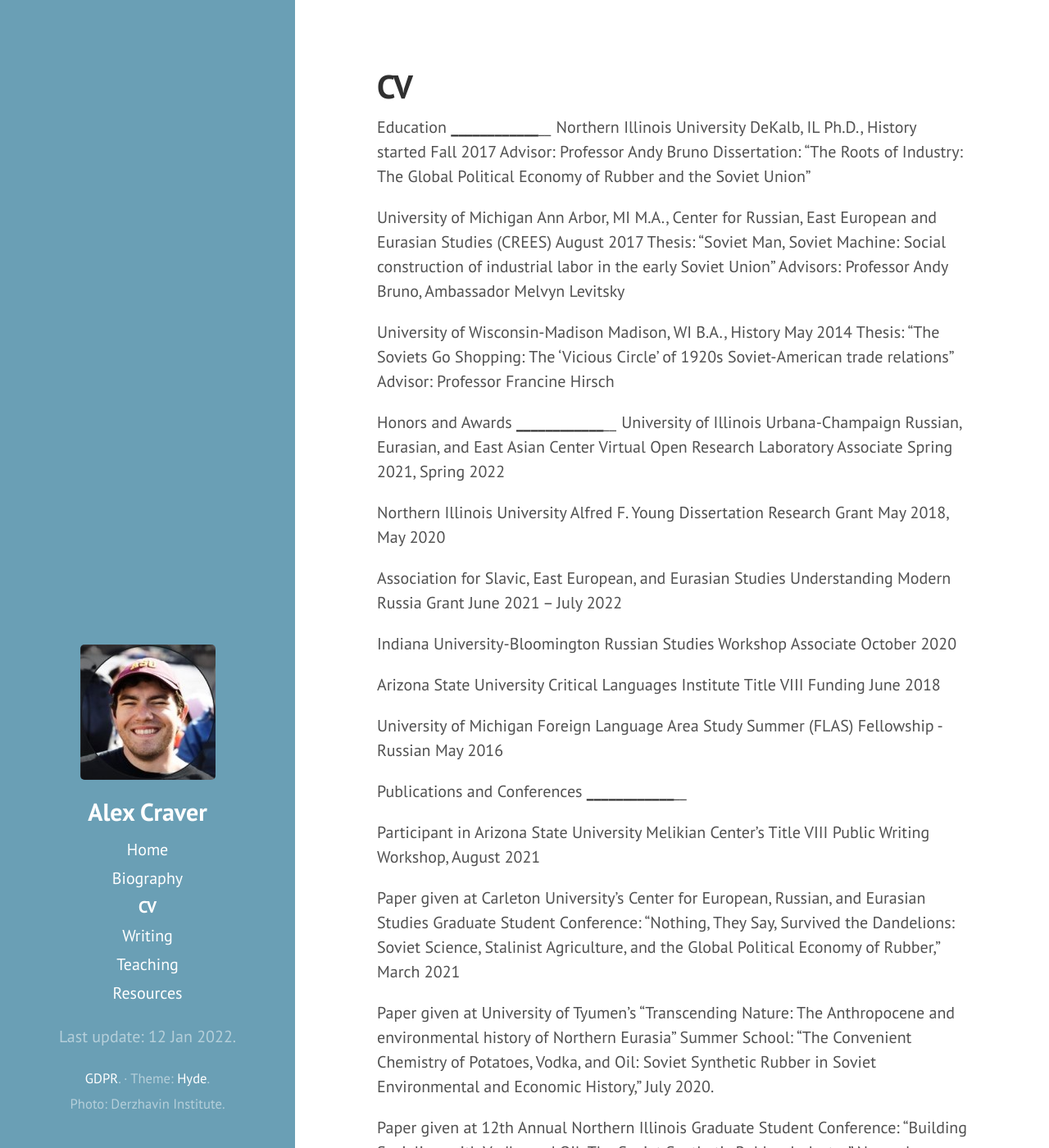
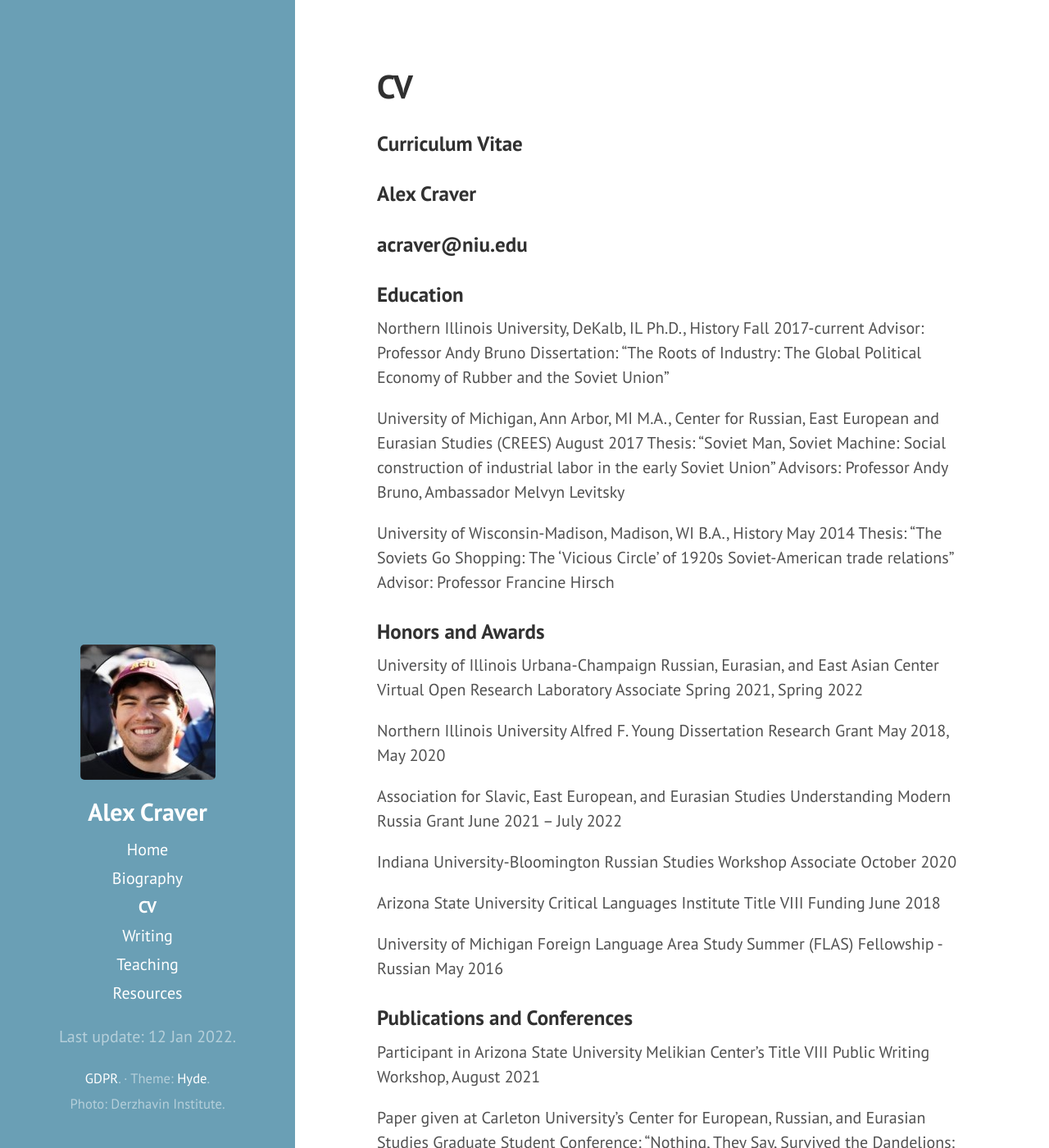
Before and after one commit to ahcraver/ahcraver.github.io, a Jekyll site: the page built from CV.md, in a window 1280 px wide and 1400 px high. Shown: the whole window at 82% size. Built offline with Jekyll 4.4.1, drawn with Linux system fonts in a browser that asks for light colours; some of the changed text lies outside the part shown.

Commit message:
Update CV.md

```diff
--- a/CV.md
+++ b/CV.md
@@ -2,39 +2,42 @@
 layout: page
 title: CV
 ---
-Education
-________________________________________
-Northern Illinois University								DeKalb, IL
-Ph.D., History											started Fall 2017
+### Curriculum Vitae
+### Alex Craver
+### acraver@niu.edu
+
+### Education
+
+Northern Illinois University, DeKalb, IL
+Ph.D., History												Fall 2017-current
 Advisor: Professor Andy Bruno
 Dissertation: “The Roots of Industry: The Global Political Economy of Rubber and the Soviet Union”
 
-University of Michigan 									Ann Arbor, MI
-M.A., Center for Russian, East European and Eurasian Studies (CREES)	August 2017
+University of Michigan, Ann Arbor, MI
+M.A., Center for Russian, East European and Eurasian Studies (CREES)					August 2017
 Thesis: “Soviet Man, Soviet Machine: Social construction of industrial labor in the early Soviet Union”
 Advisors: Professor Andy Bruno, Ambassador Melvyn Levitsky
 
-University of Wisconsin-Madison							Madison, WI
-B.A., History											May 2014
+University of Wisconsin-Madison, Madison, WI
+B.A., History												May 2014
 Thesis: “The Soviets Go Shopping: The ‘Vicious Circle’ of 1920s Soviet-American trade relations”
 Advisor: Professor Francine Hirsch
 
-Honors and Awards
-________________________________________
+### Honors and Awards
 University of Illinois Urbana-Champaign Russian, Eurasian, and East Asian Center
-Virtual Open Research Laboratory Associate						Spring 2021, Spring 2022
+Virtual Open Research Laboratory Associate								Spring 2021, Spring 2022
 
 Northern Illinois University
-Alfred F. Young Dissertation Research Grant				May 2018, May 2020
+Alfred F. Young Dissertation Research Grant								May 2018, May 2020
 
 Association for Slavic, East European, and Eurasian Studies
-Understanding Modern Russia Grant 						June 2021 – July 2022
+Understanding Modern Russia Grant 									June 2021 – July 2022
 
 Indiana University-Bloomington
-Russian Studies Workshop Associate							October 2020
+Russian Studies Workshop Associate									October 2020
 
 Arizona State University Critical Languages Institute
-Title VIII Funding										June 2018
+Title VIII Funding											June 2018
 
 University of Michigan
 Foreign Language Area Study Summer (FLAS) Fellowship - Russian 	May 2016
@@ -43,9 +46,7 @@ Foreign Language Area Study Summer (FLAS) Fellowship - Russian 	May 2016
 
 
 
-Publications and Conferences
-________________________________________
-
+### Publications and Conferences
 Participant in Arizona State University Melikian Center’s Title VIII Public Writing Workshop, August 2021
 
 Paper given at Carleton University’s Center for European, Russian, and Eurasian Studies Graduate Student Conference: “Nothing, They Say, Survived the Dandelions: Soviet Science, Stalinist Agriculture, and the Global Political Economy of Rubber,” March 2021
@@ -60,14 +61,13 @@ Paper given at 11th Annual Northern Illinois Graduate Student Conference: “The
 
 Paper given to the 10th Annual Northern Illinois History Graduate Student Conference: “The Vicious Circle: American Diplomacy and Business with an Outlaw Nation,” November 2017.
 
-Academic Employment and Involvement
-________________________________________
+### Academic Employment and Involvement
 Northern Illinois University
 Department of History and Institute for the Study of Environment, Sustainability, and Energy
 Instructor												Fall 2021
 	Courses:
 	American Military History
-Teaching Assistant										2017 - Present
+Teaching Assistant											2017 - Present
 	Courses:
 	The Black Athlete
 	The Environment in the Humanities and Social Sciences
@@ -78,21 +78,17 @@ Teaching Assistant										2017 - Present
 
 Northern Illinois University History Graduate Student Association (HGSA)
 President												2019-20
-Vice President											2018-19
-Member, HGSA 10th Annual Conference Panel Committee			Fall 2017
+Vice President												2018-19
+Member, HGSA 10th Annual Conference Panel Committee							Fall 2017
 
 University of Wisconsin-Madison, Department of Information Technology
-Assistant Manager, Digital Media Center						May 2014 - January 2015
-Multimedia Consultant, Digital Media Center						January 2012 - May 2014
+Assistant Manager, Digital Media Center									May 2014 - January 2015
+Multimedia Consultant, Digital Media Center								January 2012 - May 2014
 
-Language
-________________________________________
+### Language
 Russian (Reading, Writing, Speaking)
 
-
-
-References
-________________________________________
+### References
 Professor Andy Bruno
 Associate Professor, Director of Graduate Studies
 Northern Illinois University Department of History
```
